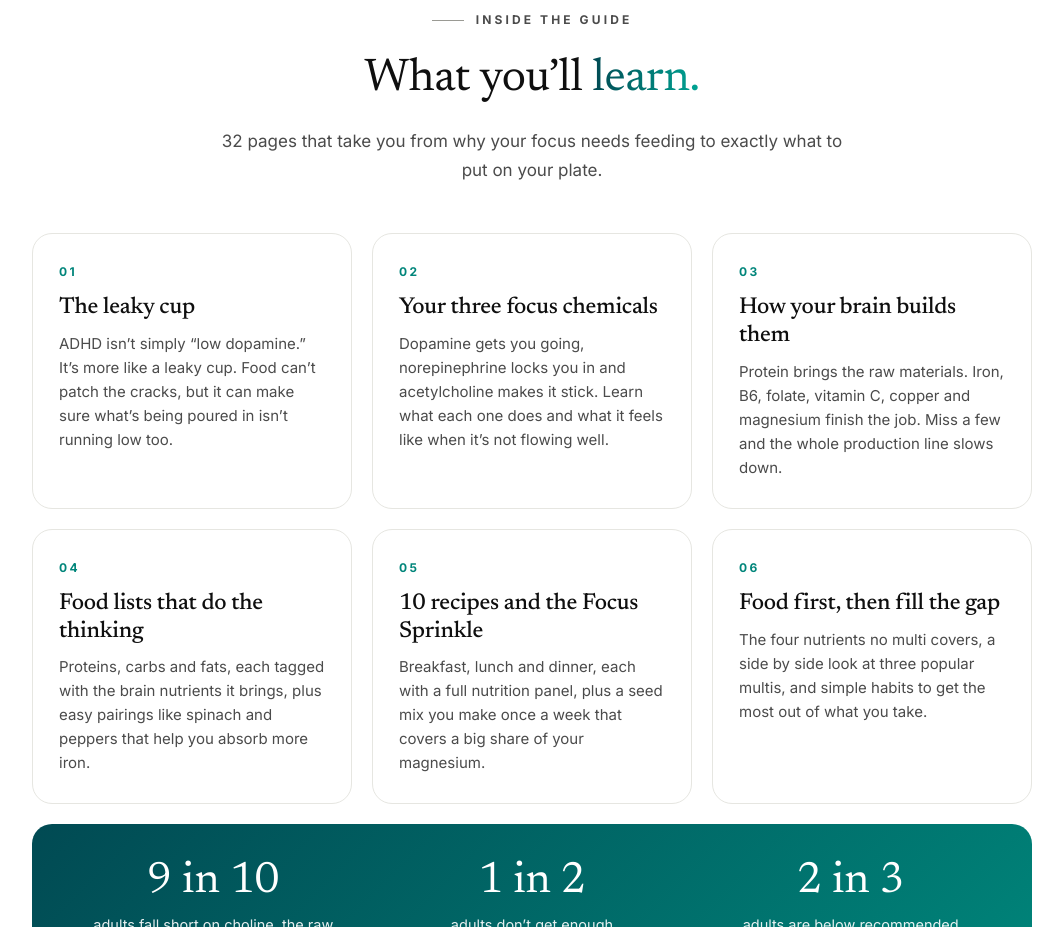
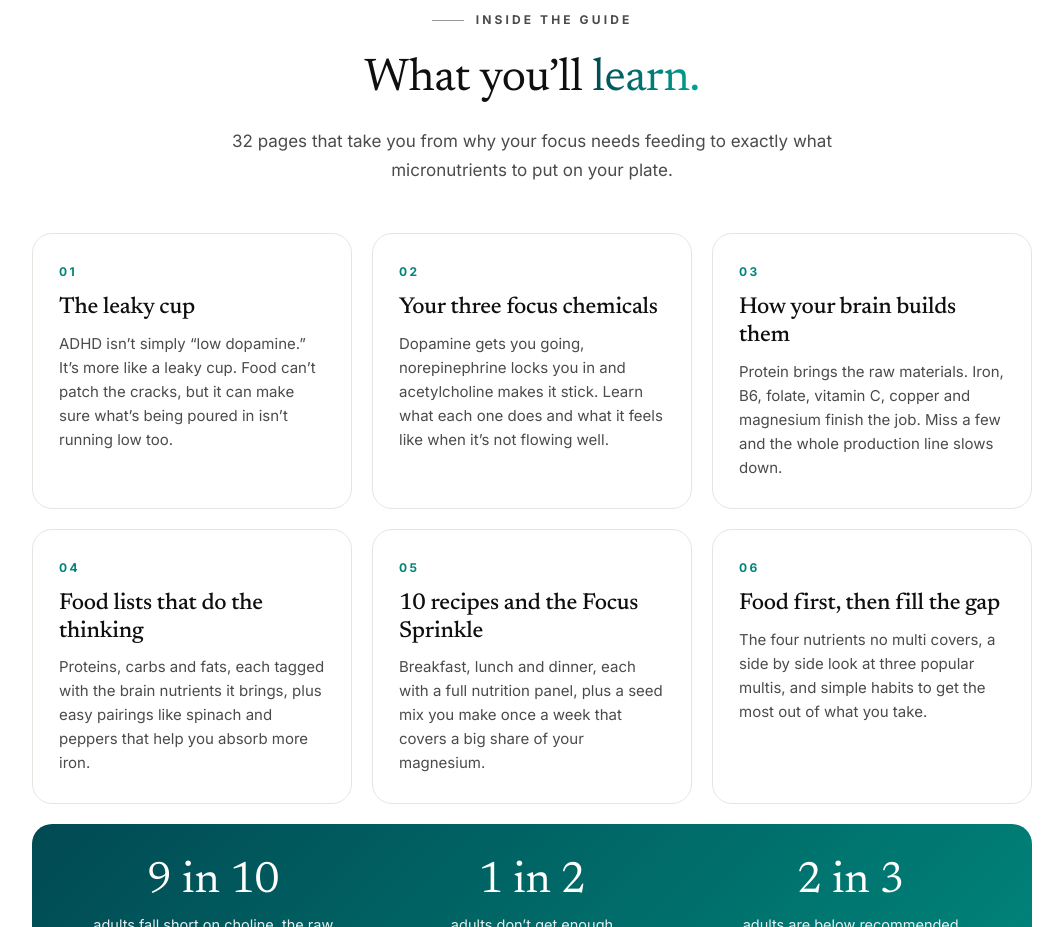
Before and after one commit to jkeohan/adhd-performance-coach, a plain HTML site: page feed-your-focus/index.html in a window 1280 px wide. Shown: the part 1180-2107 px from the top of the page, without its empty margins (108-1171 px from the left). Drawn offline with Linux system fonts and the light colour scheme.

Commit message:
Feed Your Focus: tweak highlights intro line
Co-Authored-By: Claude Opus 5.5 <noreply@anthropic.com>
Claude-Session: https://claude.ai/code/session_01MZo2HrZ69eatnLBDRekkqz

```diff
--- a/feed-your-focus/index.html
+++ b/feed-your-focus/index.html
@@ -64,7 +64,7 @@
 <div class="center">
 <div class="eyebrow">Inside the guide</div>
 <h2 class="h2">What you’ll <span class="hl">learn.</span></h2>
-<p class="lead">32 pages that take you from why your focus needs feeding to exactly what to put on your plate.</p>
+<p class="lead">32 pages that take you from why your focus needs feeding to exactly what micronutrients to put on your plate.</p>
 </div>
 <div class="ff-grid">
 <div class="ff-card"><span class="ff-n">01</span><h3>The leaky cup</h3><p>ADHD isn’t simply “low dopamine.” It’s more like a leaky cup. Food can’t patch the cracks, but it can make sure what’s being poured in isn’t running low too.</p></div>
```
